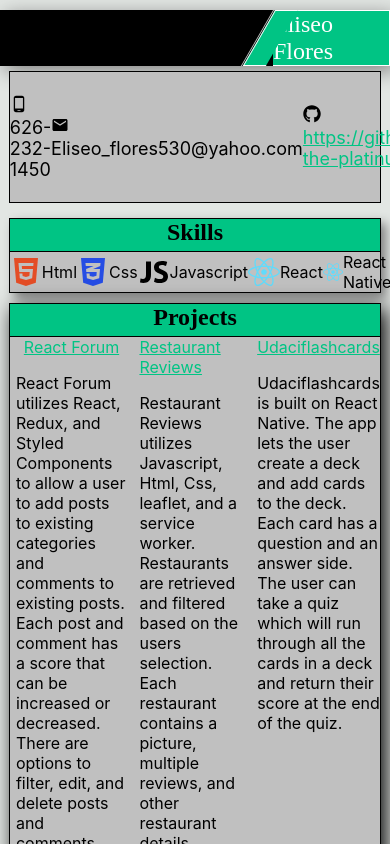
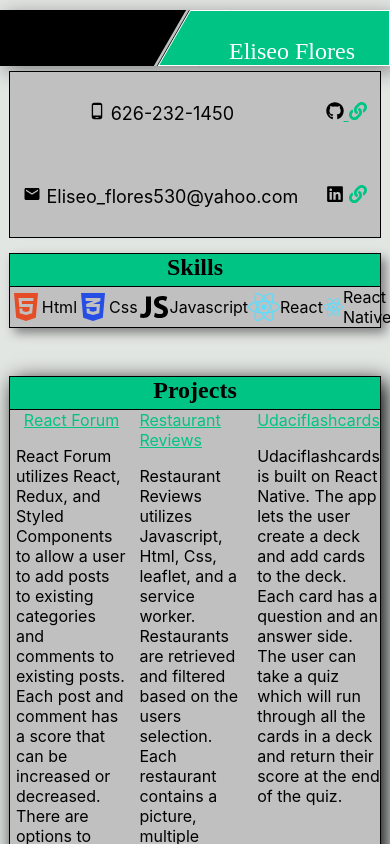
Before and after one commit to Seo-the-platinum/eliseo-resume, a React (Create React App) app: page / in a window 390 px wide. Shown: the top 844 px of the page. Built offline with nearby package versions, Linux system fonts and the light colour scheme.

Commit message:
added media queries to header and skills components

```diff
--- a/src/App.js
+++ b/src/App.js
@@ -1,8 +1,7 @@
 import React from 'react';
-import logo from './logo.svg';
 import './App.css';
 import Resume from './components/Resume'
-import styled, { createGlobalStyle } from 'styled-components'
+import styled from 'styled-components'
 
 const Container = styled.div`
   display: flex;
--- a/src/components/Contact.js
+++ b/src/components/Contact.js
@@ -1,6 +1,6 @@
 import React, { Component } from 'react'
 import styled from 'styled-components'
-import { FaGithub, FaLinkedin } from 'react-icons/fa'
+import { FaGithub, FaLinkedin, FaLink } from 'react-icons/fa'
 import { MdEmail, MdPhoneAndroid } from 'react-icons/md'
 
 const Container= styled.div`
@@ -8,12 +8,29 @@
   border: solid 1px black;
   background: silver;
   display: flex;
+  flex-wrap: wrap;
   height: 10%;
   justify-content: space-around;
   width: 95%;
+  @media (min-width: 320px) and (max-width: 380px) {
+    flex-direction: column;
+    align-items: flex-start;
+    height: 15%;
+  }
+  @media (min-width: 381px) and (max-width: 600px) {
+    flex-direction: column;
+
+  }
 `
 const Text= styled.p`
   font-size: 18px;
+  @media (min-width: 320px) and (max-width: 380px) {
+    font-size: 16px;
+    padding: 5px;
+  }
+  @media (min-width: 381px) and (max-width: 600px) {
+
+  }
 `
 const Link= styled.a`
   color: rgb(0, 196, 132);
@@ -24,8 +41,8 @@
       <Container>
         <Text> <MdPhoneAndroid/> 626-232-1450</Text>
         <Text> <MdEmail /> Eliseo_flores530@yahoo.com</Text>
-        <Text> <FaGithub />{ <Link href='https://github.com/Seo-the-platinum'> https://github.com/Seo-the-platinum </Link> }</Text>
-        <Text> <FaLinkedin /> {<Link href='https://www.linkedin.com/in/eliseo-aegon-flores/'>https://www.linkedin.com/in/eliseo-aegon-flores/</Link>}</Text>
+        <Text> <FaGithub />{ <Link href='https://github.com/Seo-the-platinum'> <FaLink/> </Link> }</Text>
+        <Text> <FaLinkedin /> {<Link href='https://www.linkedin.com/in/eliseo-aegon-flores/'><FaLink/></Link>}</Text>
       </Container>
     )
   }
--- a/src/components/Header.js
+++ b/src/components/Header.js
@@ -20,6 +20,10 @@
   -webkit-transform: skewX(-30deg);
   width: .5%;
   box-sizing: border-box;
+  @media (min-width: 320px) {
+    left: 5%;
+    width: 1%;
+  }
 `
 
 const Slant= styled.div`
@@ -33,6 +37,10 @@
   background: rgb(0, 196, 132);
   height: 100%;
   box-sizing: border-box;
+  @media (min-width: 320px) {
+    width: 10.5%;
+    left: 5%;
+  }
 `
 const RightBanner= styled.div`
   background: rgb(0, 196, 132);
@@ -48,6 +56,9 @@
   font-size: 24px;
   width: 30%;
   height: 100%;
+  @media ( min-width: 320px) {
+    width: 50%;
+  }
 `
 
 class Header extends Component {
--- a/src/components/Resume.js
+++ b/src/components/Resume.js
@@ -14,6 +14,7 @@
   justify-content: flex-end;
   width: 100%;
   margin: 5px;
+
 `
 const Body= styled.div`
   align-items: center;
@@ -22,6 +23,7 @@
   justify-content: space-between;
   width: 100%;
   height: 100%;
+
 `
 const HalfBody= styled.div`
   display: flex;
--- a/src/components/Skills.js
+++ b/src/components/Skills.js
@@ -13,6 +13,11 @@
   flex-direction: column;
   margin-top: 15px;
   width: 95%;
+  @media (min-width: 320px) and (max-width: 380px) {
+    flex-direction: row;
+    flex-wrap: wrap;
+    height: 150px;
+  }
 `
 const Header= styled.div`
   background: rgb(0, 196, 132);
@@ -28,6 +33,10 @@
 const SkillsList= styled.div`
   display: flex;
   justify-content: space-around;
+  @media (min-width: 320px) and (max-width: 381px) {
+    flex-wrap: wrap;
+    height: 70%;
+  }
 `
 const Skill= styled.div`
   display: flex;
```
